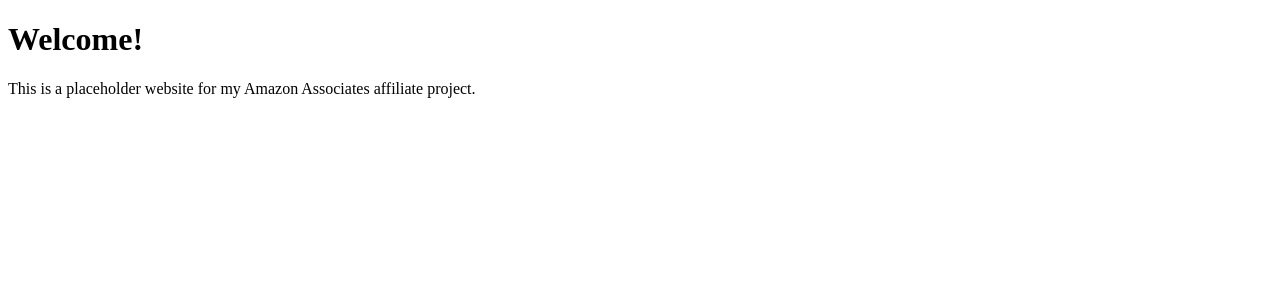
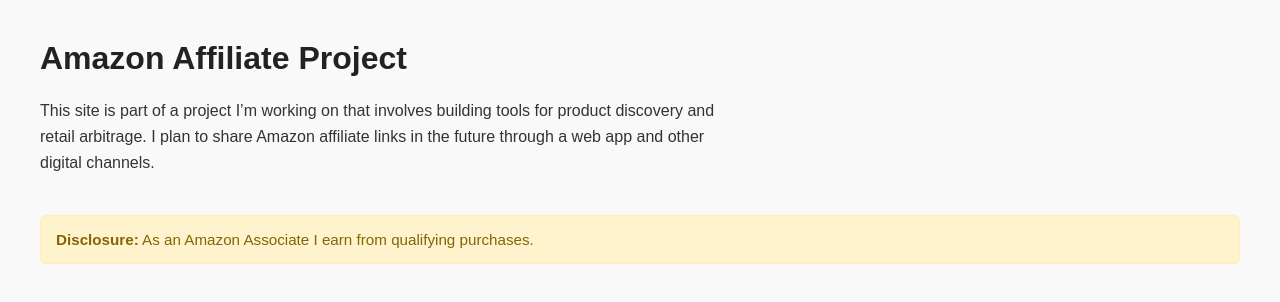
Before and after one commit to mabul2/FlipScope, a plain HTML site: page index.html in a window 1280 px wide. Drawn offline with Linux system fonts and the light colour scheme.

Commit message:
Update index.html

```diff
--- a/index.html
+++ b/index.html
@@ -1,10 +1,41 @@
 <!DOCTYPE html>
 <html>
 <head>
-  <title>Flip Scope</title>
+  <title>Amazon Affiliate Project</title>
+  <style>
+    body {
+      font-family: Arial, sans-serif;
+      margin: 40px;
+      background-color: #f9f9f9;
+      color: #333;
+    }
+
+    h1 {
+      color: #222;
+    }
+
+    p {
+      max-width: 700px;
+      line-height: 1.6;
+    }
+
+    .disclaimer {
+      margin-top: 40px;
+      padding: 15px;
+      background-color: #fff3cd;
+      border: 1px solid #ffeeba;
+      border-radius: 6px;
+      color: #856404;
+      font-size: 0.95rem;
+    }
+  </style>
 </head>
 <body>
-  <h1>Welcome!</h1>
-  <p>This is a placeholder website for my Amazon Associates affiliate project.</p>
+  <h1>Amazon Affiliate Project</h1>
+  <p>This site is part of a project I’m working on that involves building tools for product discovery and retail arbitrage. I plan to share Amazon affiliate links in the future through a web app and other digital channels.</p>
+
+  <div class="disclaimer">
+    <strong>Disclosure:</strong> As an Amazon Associate I earn from qualifying purchases.
+  </div>
 </body>
 </html>
```
